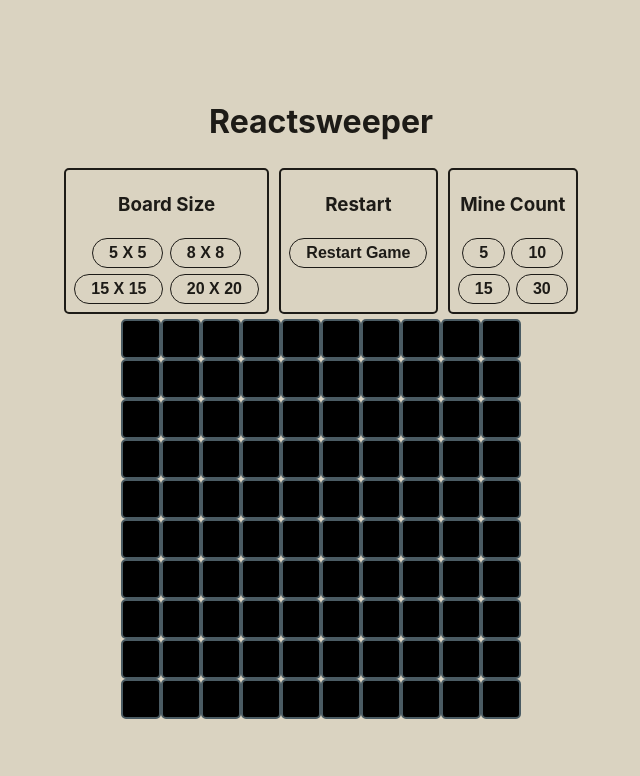
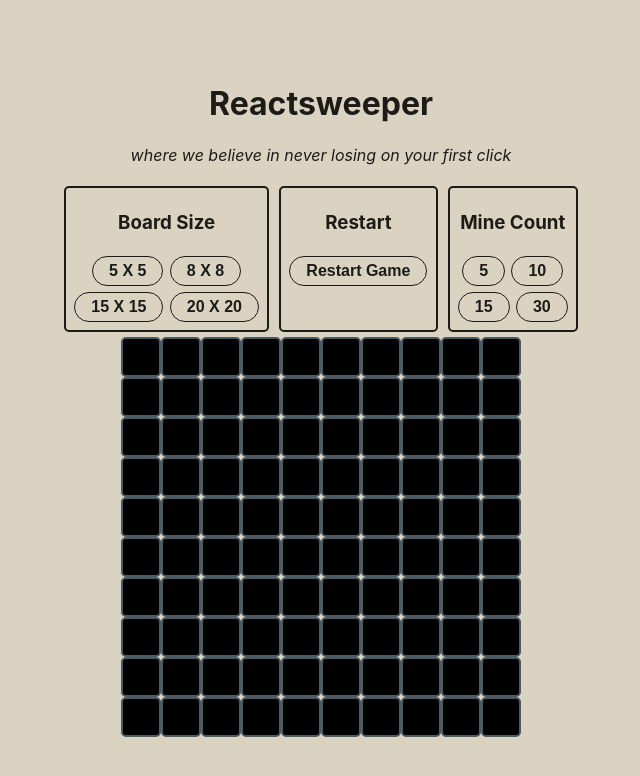
Before and after one commit to aoroudjev/reactsweeper, a React (Create React App) app: page / in a window 1280 px wide. Shown: the top 776 px of the page, without its empty margins (319-959 px from the left). Built offline with nearby package versions, Linux system fonts and the light colour scheme.

Commit message:
Add motto.

```diff
--- a/src/App.tsx
+++ b/src/App.tsx
@@ -16,6 +16,9 @@ const App: React.FC = () => {
         <div className="App">
             <header className="App-header">
                 <h1>Reactsweeper</h1>
+                <p className="italic">
+                    where we believe in never losing on your first click
+                </p>
             </header>
             <div className="utils">
                 <div className="board-options">
```
